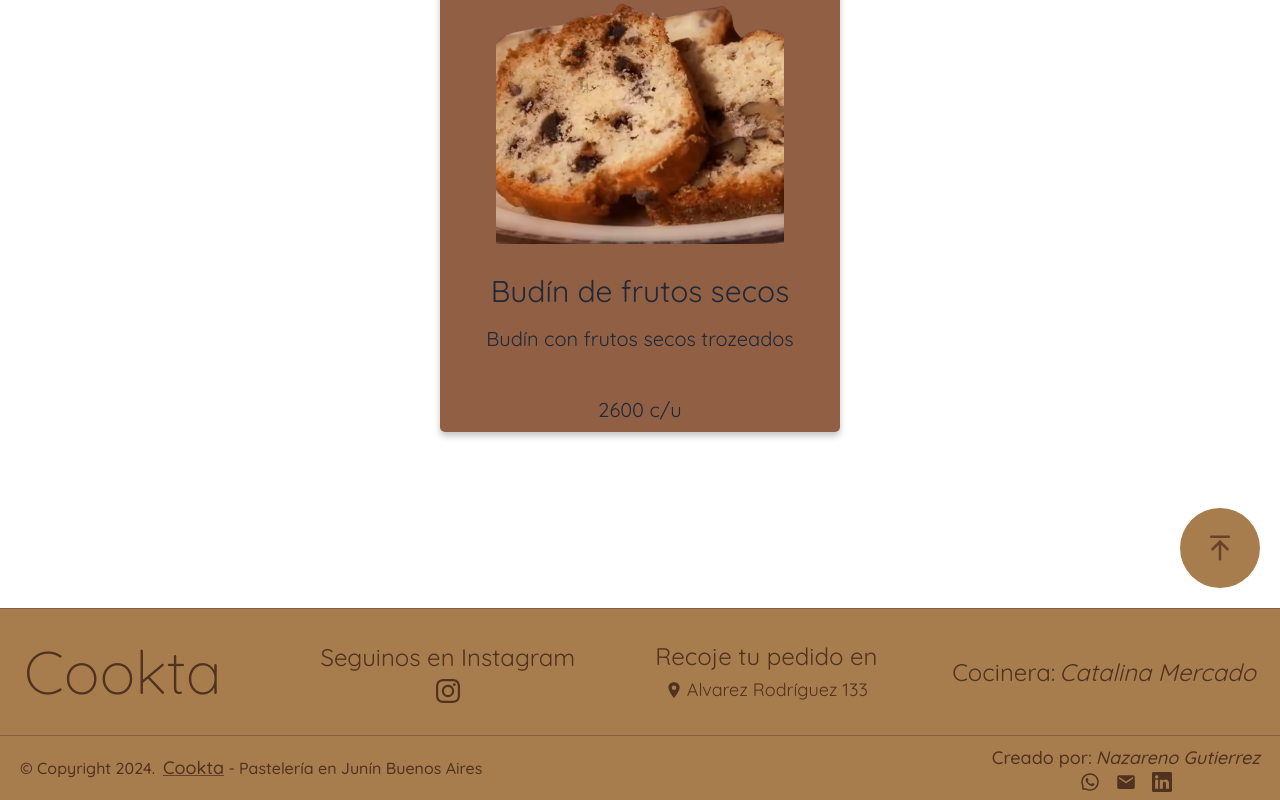
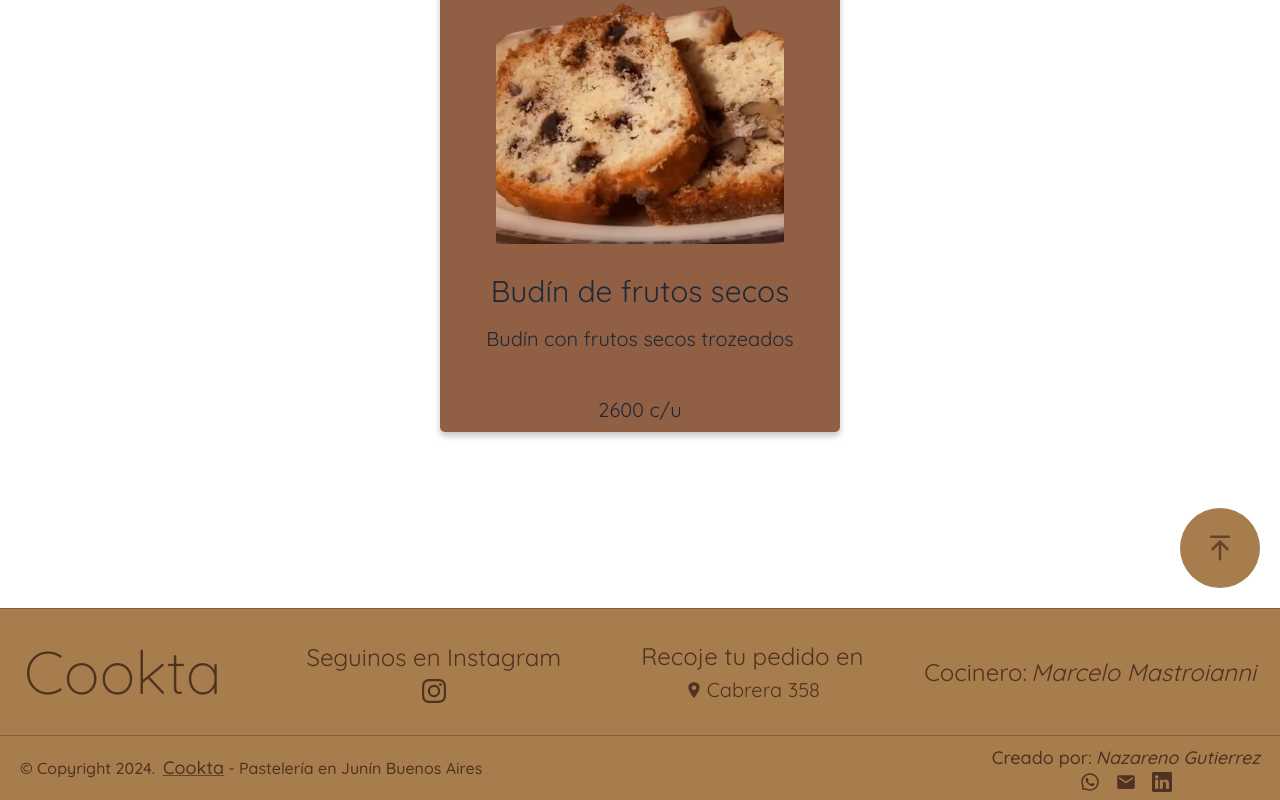
Before and after one commit to nazagutierrez/cookta, a React (Vite) app: page / in a window 1280 px wide. Shown: the part 2888-3688 px from the top of the page. Built offline with nearby package versions, Linux system fonts and the light colour scheme.

Commit message:
Added google map ubication and changed chef

```diff
--- a/src/components/Footer/Footer.jsx
+++ b/src/components/Footer/Footer.jsx
@@ -31,20 +31,25 @@ const Footer = () => {
             <p className="text-2xl">Recoje tu pedido en</p>
             <div className="flex items-center justify-center gap-1">
               <IoLocationSharp />
-              <p>Alvarez Rodríguez 133</p>
+              <a
+                className="nav-item text-xl"
+                href="https://maps.app.goo.gl/DfLAYdjuokKPuR2H9"
+                target="_blank"
+                rel="noreferrer"
+              >Cabrera 358</a>
             </div>
           </div>
         </div>
         <div className="h-full flex items-center justify-start">
           <div className="flex flex-col md:flex-row text-xl sm:text-2xl font-normal mr-6 gap-1 text-center">
-            <p>Cocinera:</p>
+            <p>Cocinero:</p>
             <a
               className="italic nav-item text-xl sm:text-2xl"
-              href="https://www.instagram.com/ccatamercado"
+              href="https://www.instagram.com/marcemastroiani/"
               target="_blank"
               rel="noreferrer"
             >
-              Catalina Mercado
+              Marcelo Mastroianni
             </a>
           </div>
         </div>
```
